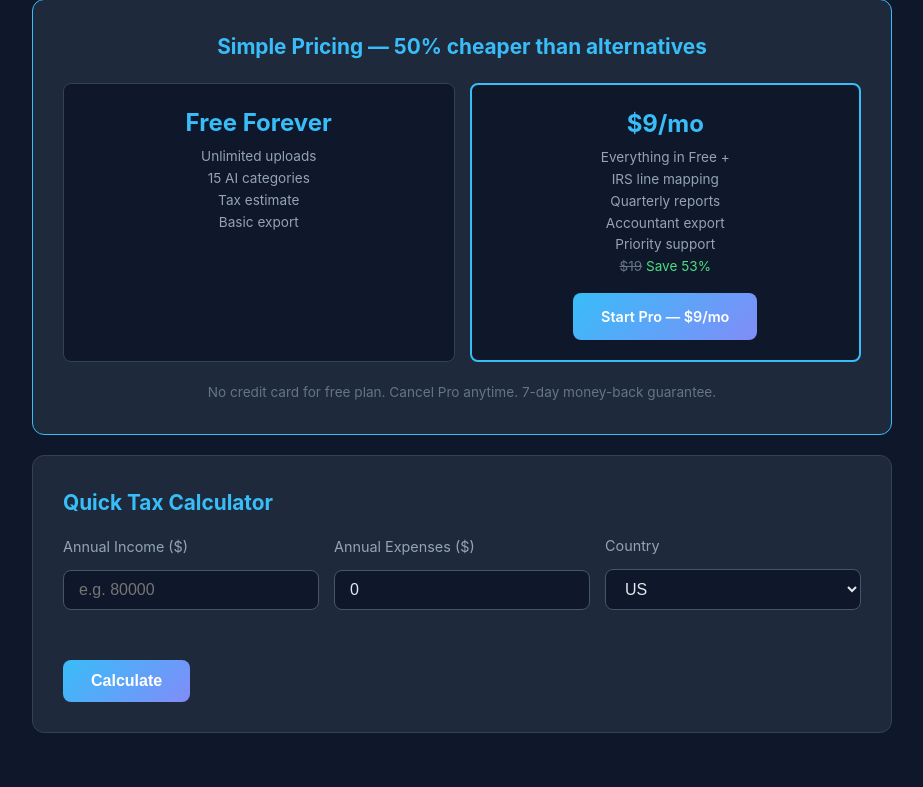
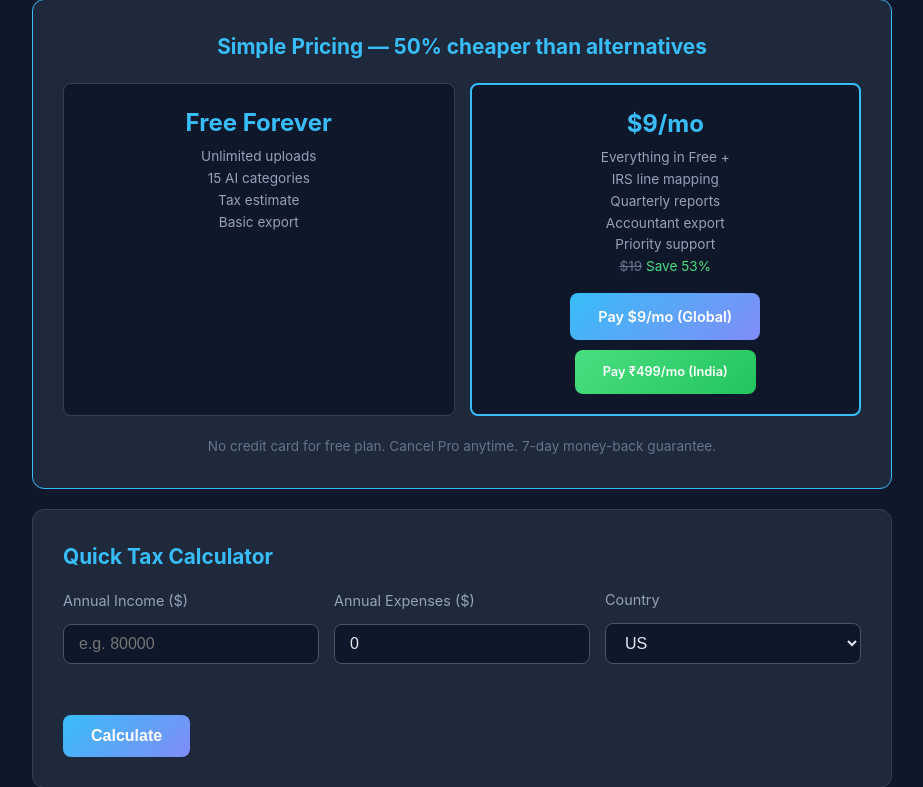
Before and after one commit to Amanbhaw/freelancebooks, a FastAPI app: page / in a window 1280 px wide. Shown: the part 1224-2011 px from the top of the page, without its empty margins (178-1101 px from the left). Run offline with FastAPI, Linux system fonts and the light colour scheme.

Commit message:
Add PayPal global + Razorpay India dual payment buttons

```diff
--- a/app/templates/index.html
+++ b/app/templates/index.html
@@ -69,7 +69,8 @@
             <div class="stat" style="border:2px solid #38bdf8">
                 <div class="value" style="font-size:1.5rem;color:#38bdf8">$9/mo</div>
                 <div class="label">Everything in Free +<br>IRS line mapping<br>Quarterly reports<br>Accountant export<br>Priority support<br><s style="color:#64748b">$19</s> <span style="color:#4ade80">Save 53%</span></div>
-                <a href="https://rzp.io/rzp/UtBk9FmC" target="_blank" class="btn" style="margin-top:15px;display:inline-block;font-size:0.9rem">Start Pro — $9/mo</a>
+                <a href="https://paypal.me/AmanBhawsar196/9" target="_blank" class="btn" style="margin-top:15px;display:inline-block;font-size:0.9rem">Pay $9/mo (Global)</a>
+                <a href="https://rzp.io/rzp/UtBk9FmC" target="_blank" class="btn" style="margin-top:10px;display:inline-block;font-size:0.8rem;background:linear-gradient(135deg,#4ade80,#22c55e)">Pay ₹499/mo (India)</a>
             </div>
         </div>
         <p style="color:#64748b;margin-top:15px;font-size:0.85rem">No credit card for free plan. Cancel Pro anytime. 7-day money-back guarantee.</p>
```
